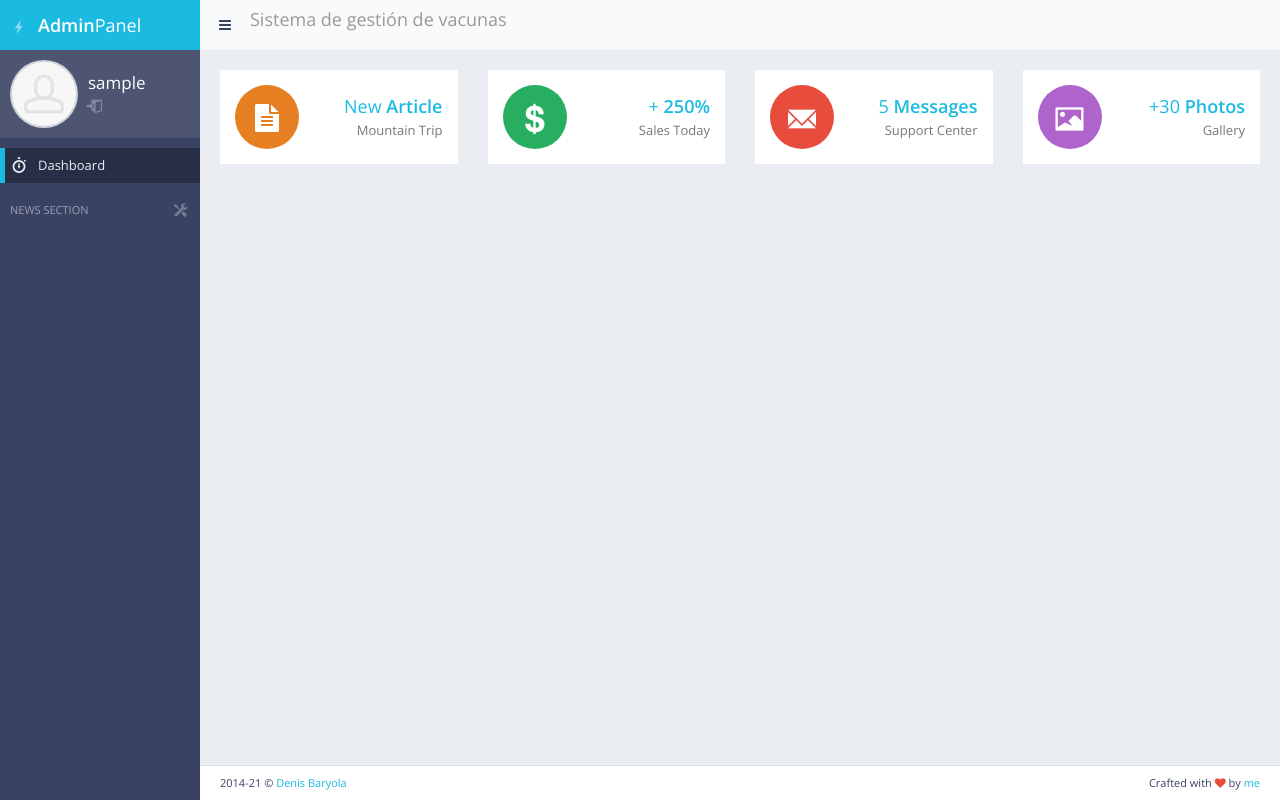
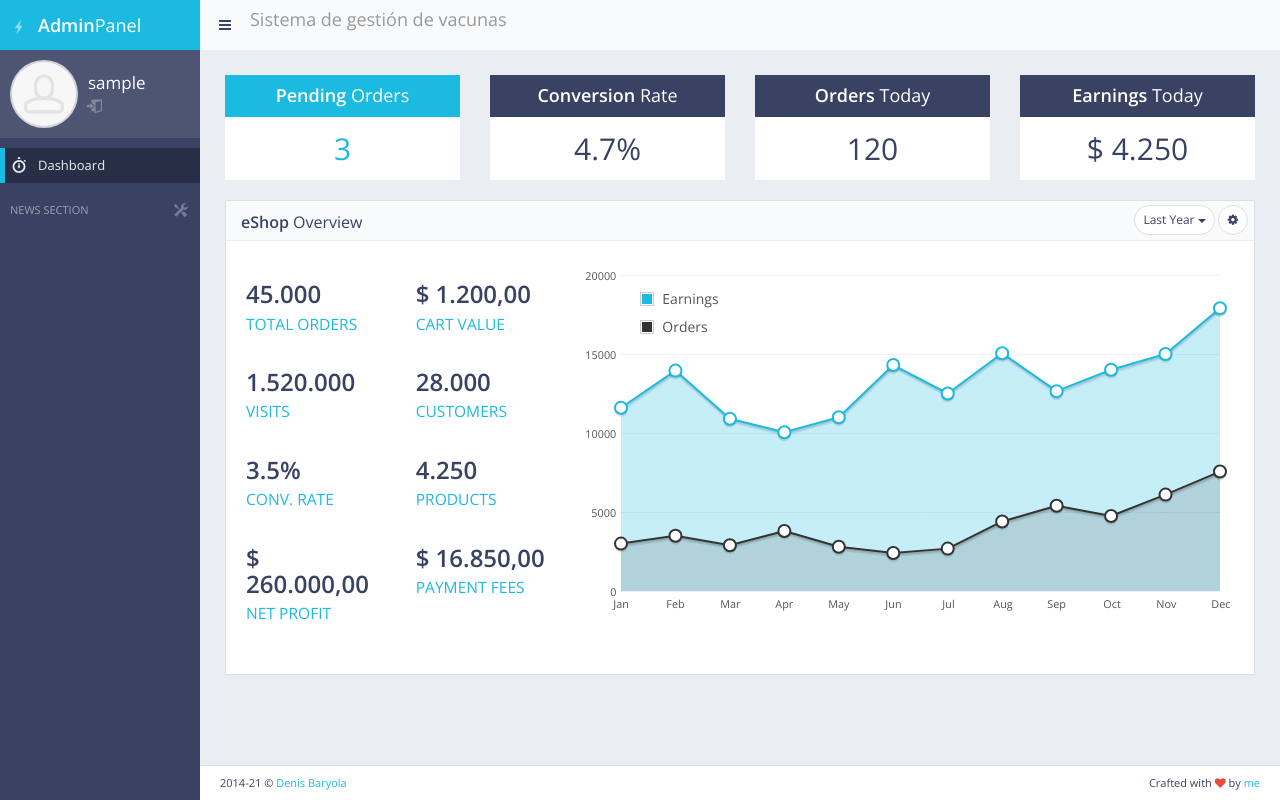
Before and after one commit to jorgejimenez98/covid19-vaccine-system, a Django app: page /dashboard/ in a window 1280 px wide. Run offline with Django 3.2, Linux system fonts and the light colour scheme; the visitor is signed in with stand-in values (Sample User, id 1); some libraries are stand-ins or nearby versions.

Commit message:
Change dashboard html design

```diff
--- a/vaccineSystem/apps/main/templates/home.html
+++ b/vaccineSystem/apps/main/templates/home.html
@@ -1,97 +1,131 @@
 {% extends 'master.html' %} {% load static %} {% block mainblock %}
 <!-- Mini Top Stats Row -->
+<div class="row" style="margin: 5px;">
+
+  <!-- Quick Stats -->
+  <div class="row text-center">
+    <div class="col-sm-6 col-lg-3">
+      <a href="javascript:void(0)" class="widget widget-hover-effect2">
+        <div class="widget-extra themed-background">
+          <h4 class="widget-content-light"><strong>Pending</strong> Orders</h4>
+        </div>
+        <div class="widget-extra-full"><span class="h2 animation-expandOpen">3</span></div>
+      </a>
+    </div>
+    <div class="col-sm-6 col-lg-3">
+      <a href="javascript:void(0)" class="widget widget-hover-effect2">
+        <div class="widget-extra themed-background-dark">
+          <h4 class="widget-content-light"><strong>Conversion</strong> Rate</h4>
+        </div>
+        <div class="widget-extra-full"><span class="h2 themed-color-dark animation-expandOpen">4.7%</span></div>
+      </a>
+    </div>
+    <div class="col-sm-6 col-lg-3">
+      <a href="javascript:void(0)" class="widget widget-hover-effect2">
+        <div class="widget-extra themed-background-dark">
+          <h4 class="widget-content-light"><strong>Orders</strong> Today</h4>
+        </div>
+        <div class="widget-extra-full"><span class="h2 themed-color-dark animation-expandOpen">120</span></div>
+      </a>
+    </div>
+    <div class="col-sm-6 col-lg-3">
+      <a href="javascript:void(0)" class="widget widget-hover-effect2">
+        <div class="widget-extra themed-background-dark">
+          <h4 class="widget-content-light"><strong>Earnings</strong> Today</h4>
+        </div>
+        <div class="widget-extra-full"><span class="h2 themed-color-dark animation-expandOpen">$ 4.250</span></div>
+      </a>
+    </div>
+  </div>
+  <!-- END Quick Stats -->
+
+
+  <!-- eShop Overview Block -->
+  <div class="block full">
+    <!-- eShop Overview Title -->
+    <div class="block-title">
+      <div class="block-options pull-right">
+        <div class="btn-group btn-group-sm">
+          <a href="javascript:void(0)" class="btn btn-alt btn-sm btn-default dropdown-toggle"
+            data-toggle="dropdown">Last Year <span class="caret"></span></a>
+          <ul class="dropdown-menu dropdown-menu-right">
+            <li class="active">
+              <a href="javascript:void(0)">Last Year</a>
+            </li>
+            <li>
+              <a href="javascript:void(0)">Last Month</a>
+            </li>
+            <li>
+              <a href="javascript:void(0)">This Month</a>
+            </li>
+            <li>
+              <a href="javascript:void(0)">Today</a>
+            </li>
+          </ul>
+        </div>
+        <a href="javascript:void(0)" class="btn btn-alt btn-sm btn-default" data-toggle="tooltip" title="Settings"><i
+            class="fa fa-cog"></i></a>
+      </div>
+      <h2><strong>eShop</strong> Overview</h2>
+    </div>
+    <!-- END eShop Overview Title -->
+
+    <!-- eShop Overview Content -->
     <div class="row">
-  <div class="col-sm-6 col-lg-3">
-    <!-- Widget -->
-    <a href="#" class="widget widget-hover-effect1">
-      <div class="widget-simple">
-        <div
-          class="
-            widget-icon
-            pull-left
-            themed-background-autumn
-            animation-fadeIn
-          "
-        >
-          <i class="fa fa-file-text"></i>
-        </div>
-        <h3 class="widget-content text-right animation-pullDown">
-          New <strong>Article</strong><br />
-          <small>Mountain Trip</small>
+      <div class="col-md-6 col-lg-4">
+        <div class="row push">
+          <div class="col-xs-6">
+            <h3><strong class="animation-fadeInQuick">45.000</strong><br><small
+                class="text-uppercase animation-fadeInQuickInv"><a href="javascript:void(0)">Total Orders</a></small>
             </h3>
           </div>
-    </a>
-    <!-- END Widget -->
+          <div class="col-xs-6">
+            <h3><strong class="animation-fadeInQuick">$ 1.200,00</strong><br><small
+                class="text-uppercase animation-fadeInQuickInv"><a href="javascript:void(0)">Cart Value</a></small></h3>
           </div>
-  <div class="col-sm-6 col-lg-3">
-    <!-- Widget -->
-    <a href="#" class="widget widget-hover-effect1">
-      <div class="widget-simple">
-        <div
-          class="
-            widget-icon
-            pull-left
-            themed-background-spring
-            animation-fadeIn
-          "
-        >
-          <i class="gi gi-usd"></i>
+          <div class="col-xs-6">
+            <h3><strong class="animation-fadeInQuick">1.520.000</strong><br><small
+                class="text-uppercase animation-fadeInQuickInv"><a href="javascript:void(0)">Visits</a></small></h3>
           </div>
-        <h3 class="widget-content text-right animation-pullDown">
-          + <strong>250%</strong><br />
-          <small>Sales Today</small>
+          <div class="col-xs-6">
+            <h3><strong class="animation-fadeInQuick">28.000</strong><br><small
+                class="text-uppercase animation-fadeInQuickInv"><a href="javascript:void(0)">Customers</a></small></h3>
+          </div>
+          <div class="col-xs-6">
+            <h3><strong class="animation-fadeInQuick">3.5%</strong><br><small
+                class="text-uppercase animation-fadeInQuickInv"><a href="javascript:void(0)">Conv. Rate</a></small></h3>
+          </div>
+          <div class="col-xs-6">
+            <h3><strong class="animation-fadeInQuick">4.250</strong><br><small
+                class="text-uppercase animation-fadeInQuickInv"><a href="javascript:void(0)">Products</a></small></h3>
+          </div>
+          <div class="col-xs-6">
+            <h3><strong class="animation-fadeInQuick">$ 260.000,00</strong><br><small
+                class="text-uppercase animation-fadeInQuickInv"><a href="javascript:void(0)">Net Profit</a></small></h3>
+          </div>
+          <div class="col-xs-6">
+            <h3><strong class="animation-fadeInQuick">$ 16.850,00</strong><br><small
+                class="text-uppercase animation-fadeInQuickInv"><a href="javascript:void(0)">Payment Fees</a></small>
             </h3>
           </div>
-    </a>
-    <!-- END Widget -->
         </div>
-  <div class="col-sm-6 col-lg-3">
-    <!-- Widget -->
-    <a href="#" class="widget widget-hover-effect1">
-      <div class="widget-simple">
-        <div
-          class="widget-icon pull-left themed-background-fire animation-fadeIn"
-        >
-          <i class="gi gi-envelope"></i>
       </div>
-        <h3 class="widget-content text-right animation-pullDown">
-          5 <strong>Messages</strong>
-          <small>Support Center</small>
-        </h3>
+      <div class="col-md-6 col-lg-8">
+
+        <div id="chart-overview" style="height: 350px;"></div>
       </div>
-    </a>
-    <!-- END Widget -->
     </div>
-  <div class="col-sm-6 col-lg-3">
-    <!-- Widget -->
-    <a href="#" class="widget widget-hover-effect1">
-      <div class="widget-simple">
-        <div
-          class="
-            widget-icon
-            pull-left
-            themed-background-amethyst
-            animation-fadeIn
-          "
-        >
-          <i class="gi gi-picture"></i>
+    <!-- END eShop Overview Content -->
   </div>
-        <h3 class="widget-content text-right animation-pullDown">
-          +30 <strong>Photos</strong>
-          <small>Gallery</small>
-        </h3>
-      </div>
-    </a>
-    <!-- END Widget -->
-  </div>
+  <!-- END eShop Overview Block -->
+
+
 </div>
 <!-- END Mini Top Stats Row -->
 {% endblock%} {% block footerblock%}
 <!-- Load and execute javascript code used only in this page -->
-<script src="{%static 'js/pages/index.js' %}"></script>
-<script>
-  $(function () {
-    Index.init();
-  });
-</script>
+<script src="{% static 'js/pages/ecomDashboard.js'  %}"></script>
+<script>$(function () { EcomDashboard.init(); });</script>
+
+
 {% endblock%}
```
Lines whose indentation alone changed are shown as unchanged.
